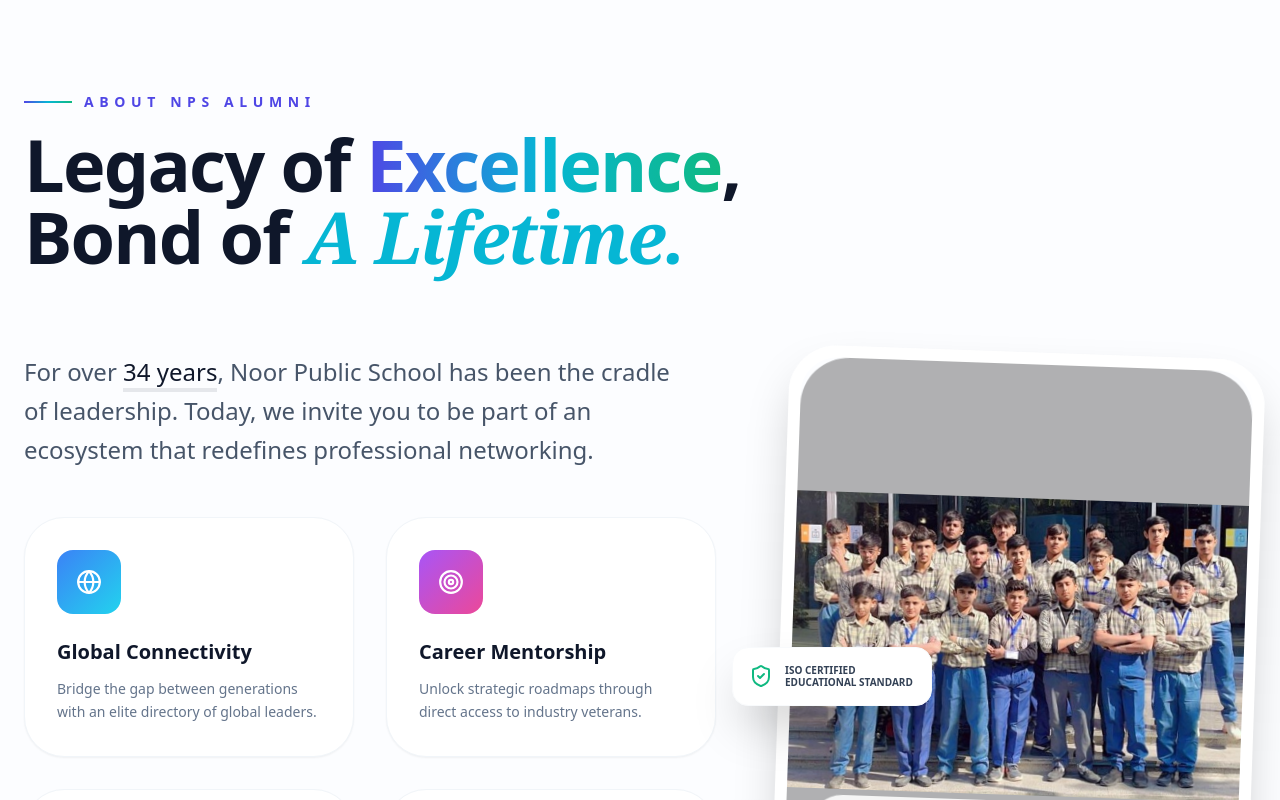
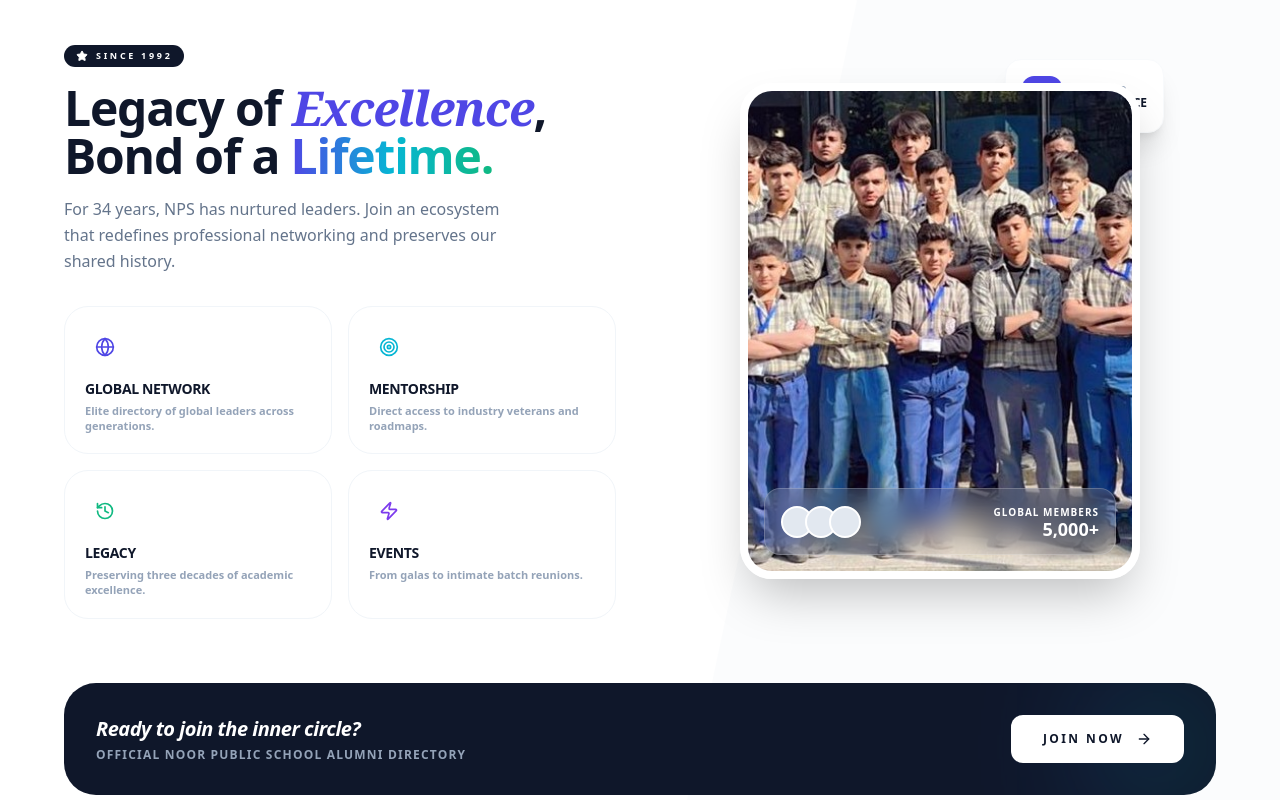
Before and after one commit to Sibghat776/NPS-Passout-Stds, a React (Vite) app in the folder Frontend/: page / in a window 1280 px wide. Shown: the part 840-1640 px from the top of the page. Built offline with nearby package versions, Linux system fonts and the light colour scheme.

Commit message:
Community

```diff
--- a/Frontend/src/App.jsx
+++ b/Frontend/src/App.jsx
@@ -3,12 +3,14 @@
 import Form from "./Pages/Form.jsx";
 import "./index.css"
 import Home from "./Pages/Home.jsx";
+import Community from "./Pages/Community.jsx";
 
 function App() {
   return (
     <Routes>
       <Route path="/" element={<Home />} />
       <Route path="/form" element={<Form />} />
+      <Route path="/community" element={<Community />} />
     </Routes>
   );
 }
--- a/Frontend/src/Components/About.jsx
+++ b/Frontend/src/Components/About.jsx
@@ -1,135 +1,136 @@
 import React from "react";
 import {
-    Users,
-    ArrowRight,
-    ShieldCheck,
-    GraduationCap,
-    History,
-    Target,
-    Zap,
-    Globe
+    Users, ArrowRight, ShieldCheck, GraduationCap,
+    History, Target, Zap, Globe, Award, Star
 } from "lucide-react";
 import aboutImage from "../assets/Hero/Pic 2.jpeg";
 
 const About = () => {
     const features = [
         {
-            title: "Global Connectivity",
-            desc: "Bridge the gap between generations with an elite directory of global leaders.",
-            icon: <Globe size={26} />,
-            gradient: "from-blue-500 to-cyan-400",
-            shadow: "shadow-blue-500/20"
+            title: "Global Network",
+            desc: "Elite directory of global leaders across generations.",
+            icon: <Globe size={20} />,
+            color: "text-primary",
+            bg: "bg-primary/5"
         },
         {
-            title: "Career Mentorship",
-            desc: "Unlock strategic roadmaps through direct access to industry veterans.",
-            icon: <Target size={26} />,
-            gradient: "from-purple-500 to-pink-500",
-            shadow: "shadow-purple-500/20"
+            title: "Mentorship",
+            desc: "Direct access to industry veterans and roadmaps.",
+            icon: <Target size={20} />,
+            color: "text-secondary",
+            bg: "bg-secondary/5"
         },
         {
-            title: "Digital Legacy",
-            desc: "Preserving three decades of excellence in our secure digital sanctuary.",
-            icon: <History size={26} />,
-            gradient: "from-pink-500 to-amber-400",
-            shadow: "shadow-orange-500/20"
+            title: "Legacy",
+            desc: "Preserving three decades of academic excellence.",
+            icon: <History size={20} />,
+            color: "text-accent",
+            bg: "bg-accent/5"
         },
         {
-            title: "Impactful Events",
-            desc: "From high-profile galas to intimate batch reunions that spark change.",
-            icon: <Zap size={26} />,
-            gradient: "from-emerald-500 to-teal-400",
-            shadow: "shadow-emerald-500/20"
+            title: "Events",
+            desc: "From galas to intimate batch reunions.",
+            icon: <Zap size={20} />,
+            color: "text-violet",
+            bg: "bg-violet/5"
         }
     ];
 
     return (
-        <section className="relative w-full bg-[#FCFDFF] py-32 px-6 overflow-hidden">
+        <section id="about" className="relative w-full bg-white py-20 px-6 overflow-hidden">
 
-            {/* 🔹 Soft Abstract Background Colors */}
-            <div id="about" className="absolute top-0 -left-[10%] w-[500px] h-[500px] bg-primary/10 rounded-full blur-[120px]"></div>
-            <div className="absolute bottom-0 -right-[10%] w-[500px] h-[500px] bg-secondary/10 rounded-full blur-[120px]"></div>
+            {/* 🔹 Subtle Academy Background Patterns */}
+            <div className="absolute top-0 right-0 w-1/2 h-full bg-slate-50/50 -skew-x-12 translate-x-32"></div>
 
-            <div className="max-w-7xl mx-auto relative z-10">
+            <div className="max-w-6xl mx-auto relative z-10">
 
-                {/* 🔹 Header Section */}
-                <div className="mb-20 space-y-4">
-                    <div className="flex items-center gap-3">
-                        <div className="h-[2px] w-12 bg-main-gradient"></div>
-                        <span className="text-sm font-black uppercase tracking-[0.4em] text-primary">About NPS Alumni</span>
-                    </div>
-                    <h2 className="text-5xl md:text-7xl font-black text-[#0F172A] tracking-tight leading-[0.95]">
-                        Legacy of <span className="text-transparent bg-clip-text bg-main-gradient">Excellence</span>, <br />
-                        Bond of <span className="italic font-serif text-secondary">A Lifetime.</span>
-                    </h2>
-                </div>
+                <div className="grid grid-cols-1 lg:grid-cols-12 gap-12 items-center">
 
-                <div className="grid grid-cols-1 lg:grid-cols-12 gap-16 items-start">
+                    {/* 🔹 LEFT: CONTENT (Compact & Elegant) */}
+                    <div className="lg:col-span-6 space-y-8">
+                        <div className="space-y-4">
+                            <div className="inline-flex items-center gap-2 px-3 py-1 rounded-full bg-darkBase text-white">
+                                <Star size={12} className="fill-white" />
+                                <span className="text-[9px] font-black uppercase tracking-[0.3em]">Since 1992</span>
+                            </div>
 
-                    {/* 🔹 LEFT: THE STORY & FEATURES (7 Columns) */}
-                    <div className="lg:col-span-7 space-y-12">
-                        <p className="text-2xl text-slate-600 leading-relaxed font-medium max-w-2xl">
-                            For over <span className="text-darkBase border-b-4 border-accent/30">34 years</span>, Noor Public School has been the cradle of leadership. Today, we invite you to be part of an ecosystem that redefines professional networking.
-                        </p>
+                            <h2 className="text-4xl md:text-5xl font-black text-darkBase tracking-tight leading-tight">
+                                Legacy of <span className="text-primary italic font-serif">Excellence</span>,<br />
+                                Bond of a <span className="text-transparent bg-clip-text bg-main-gradient">Lifetime.</span>
+                            </h2>
 
-                        <div className="grid grid-cols-1 md:grid-cols-2 gap-8">
+                            <p className="text-base text-slate-500 font-medium leading-relaxed max-w-md">
+                                For 34 years, NPS has nurtured leaders. Join an ecosystem that redefines professional networking and preserves our shared history.
+                            </p>
+                        </div>
+
+                        {/* Feature Grid (Small & Clean) */}
+                        <div className="grid grid-cols-2 gap-4">
                             {features.map((item, idx) => (
-                                <div key={idx} className="group relative p-8 bg-white border border-slate-100 rounded-[2.5rem] shadow-sm hover:shadow-xl hover:-translate-y-2 transition-all duration-500">
-                                    <div className={`w-16 h-16 rounded-2xl bg-gradient-to-br ${item.gradient} ${item.shadow} flex items-center justify-center text-white mb-6 group-hover:rotate-[10deg] transition-transform`}>
+                                <div key={idx} className="p-5 rounded-3xl border border-slate-100 hover:border-primary/20 hover:shadow-lg hover:shadow-slate-200/50 transition-all duration-300 group">
+                                    <div className={`w-10 h-10 rounded-xl ${item.bg} ${item.color} flex items-center justify-center mb-3 group-hover:scale-110 transition-transform`}>
                                         {item.icon}
                                     </div>
-                                    <h4 className="text-xl font-bold text-slate-900 mb-3">{item.title}</h4>
-                                    <p className="text-slate-500 leading-relaxed text-sm">{item.desc}</p>
+                                    <h4 className="text-sm font-black text-darkBase uppercase tracking-tight mb-1">{item.title}</h4>
+                                    <p className="text-[11px] text-slate-400 font-bold leading-snug">{item.desc}</p>
                                 </div>
                             ))}
                         </div>
                     </div>
 
-                    {/* 🔹 RIGHT: THE CREATIVE FRAME (5 Columns) */}
-                    <div className="lg:col-span-5 relative">
-                        <div className="sticky top-32">
-                            {/* Main Image Frame */}
-                            <div className="relative rounded-[3rem] overflow-hidden border-[12px] border-white shadow-2xl rotate-2 group">
+                    {/* 🔹 RIGHT: VISUAL (Polished & Educational) */}
+                    <div className="lg:col-span-6 relative">
+                        <div className="relative mx-auto max-w-[400px]">
+                            {/* Main Frame */}
+                            <div className="relative z-10 rounded-[2rem] overflow-hidden border-[8px] border-white shadow-2xl">
                                 <img
                                     src={aboutImage}
-                                    alt="Legacy"
-                                    className="w-full bg-black/30 aspect-[4/5] object-contain transition-all rounded-[3rem] duration-700 group-hover:scale-110 group-hover:rotate-[-2deg]"
+                                    alt="Academy Legacy"
+                                    className="w-full aspect-[4/5] object-cover"
                                 />
-                                <div className="absolute inset-0 bg-gradient-to-tr from-primary/40 to-transparent mix-blend-overlay"></div>
+                                <div className="absolute inset-0 bg-gradient-to-t from-darkBase/60 to-transparent"></div>
 
-                                {/* Overlay Stats Box */}
-                                <div className="absolute bottom-6 left-6 right-6 bg-white/90 backdrop-blur-xl p-6 rounded-[2rem] flex items-center justify-between">
-                                    <div>
-                                        <p className="text-xs font-black text-primary uppercase tracking-widest">Global Members</p>
-                                        <p className="text-3xl font-black text-darkBase">5,000+</p>
+                                {/* Small Overlay Badge */}
+                                <div className="absolute bottom-4 left-4 right-4 bg-white/10 backdrop-blur-md border border-white/20 p-4 rounded-2xl flex items-center justify-between">
+                                    <div className="flex -space-x-2">
+                                        {[1, 2, 3].map(i => (
+                                            <div key={i} className="w-8 h-8 rounded-full border-2 border-white bg-slate-200"></div>
+                                        ))}
                                     </div>
-                                    <div className="w-14 h-14 bg-darkBase rounded-2xl flex items-center justify-center text-white">
-                                        <GraduationCap size={28} />
+                                    <div className="text-right">
+                                        <p className="text-[10px] font-black text-white uppercase tracking-widest">Global Members</p>
+                                        <p className="text-lg font-black text-white leading-none">5,000+</p>
                                     </div>
                                 </div>
                             </div>
 
-                            {/* Floating Decorative Elements */}
-                            <div className="absolute -top-10 -right-10 w-24 h-24 bg-accent/20 rounded-full blur-2xl animate-pulse"></div>
-                            <div className="absolute top-1/2 -left-12 p-4 bg-white shadow-2xl rounded-2xl flex items-center gap-3 border border-slate-50 max-w-[200px] hidden xl:flex">
-                                <ShieldCheck className="text-emerald-500 shrink-0" size={24} />
-                                <p className="text-[10px] font-bold text-slate-700 leading-tight uppercase">ISO Certified Educational Standard</p>
+                            {/* Floating Stats (Classy Educational Touch) */}
+                            <div className="absolute -top-6 -right-6 bg-white shadow-xl rounded-2xl p-4 border border-slate-50 hidden md:block">
+                                <div className="flex items-center gap-3">
+                                    <div className="w-10 h-10 bg-primary rounded-xl flex items-center justify-center text-white shadow-lg shadow-primary/30">
+                                        <Award size={20} />
+                                    </div>
+                                    <div>
+                                        <p className="text-[9px] font-black text-slate-400 uppercase tracking-widest">Certified</p>
+                                        <p className="text-xs font-black text-darkBase uppercase">Excellence</p>
+                                    </div>
+                                </div>
                             </div>
                         </div>
                     </div>
-
                 </div>
 
-                {/* 🔹 BOTTOM: ACTION STRIP */}
-                <div className="mt-24 p-10 rounded-[3rem] bg-darkBase relative overflow-hidden group">
-                    <div className="absolute inset-0 bg-main-gradient opacity-0 group-hover:opacity-10 transition-opacity duration-700"></div>
-                    <div className="relative z-10 flex flex-col md:flex-row items-center justify-between gap-8">
+                {/* 🔹 COMPACT CTA STRIP */}
+                <div className="mt-16 p-8 rounded-[2rem] bg-darkBase relative overflow-hidden group">
+                    <div className="absolute top-0 right-0 w-32 h-32 bg-main-gradient opacity-20 blur-3xl group-hover:scale-150 transition-transform duration-700"></div>
+                    <div className="relative z-10 flex flex-col sm:flex-row items-center justify-between gap-6 text-center sm:text-left">
                         <div>
-                            <h3 className="text-3xl font-bold text-white mb-2">Ready to claim your spot?</h3>
-                            <p className="text-slate-400">Join the official directory of Noor Public School Alumni.</p>
+                            <h3 className="text-xl font-black text-white tracking-tight italic">Ready to join the inner circle?</h3>
+                            <p className="text-slate-400 text-xs font-bold uppercase tracking-widest mt-1">Official Noor Public School Alumni Directory</p>
                         </div>
-                        <button className="flex items-center gap-4 bg-white text-darkBase px-10 py-5 rounded-2xl font-black uppercase tracking-widest hover:bg-main-gradient hover:text-white transition-all duration-300 shadow-xl shadow-white/5">
-                            Register Now <ArrowRight size={20} />
+                        <button className="flex items-center gap-3 bg-white text-darkBase px-8 py-4 rounded-xl font-black text-xs uppercase tracking-[0.2em] hover:bg-primary hover:text-white transition-all duration-300">
+                            Join Now <ArrowRight size={16} />
                         </button>
                     </div>
                 </div>
```
Also changed, not shown: Frontend/src/Components/Hero.jsx (+8 -6 lines), Frontend/src/Pages/Community.jsx (added, +148 -0 lines).
